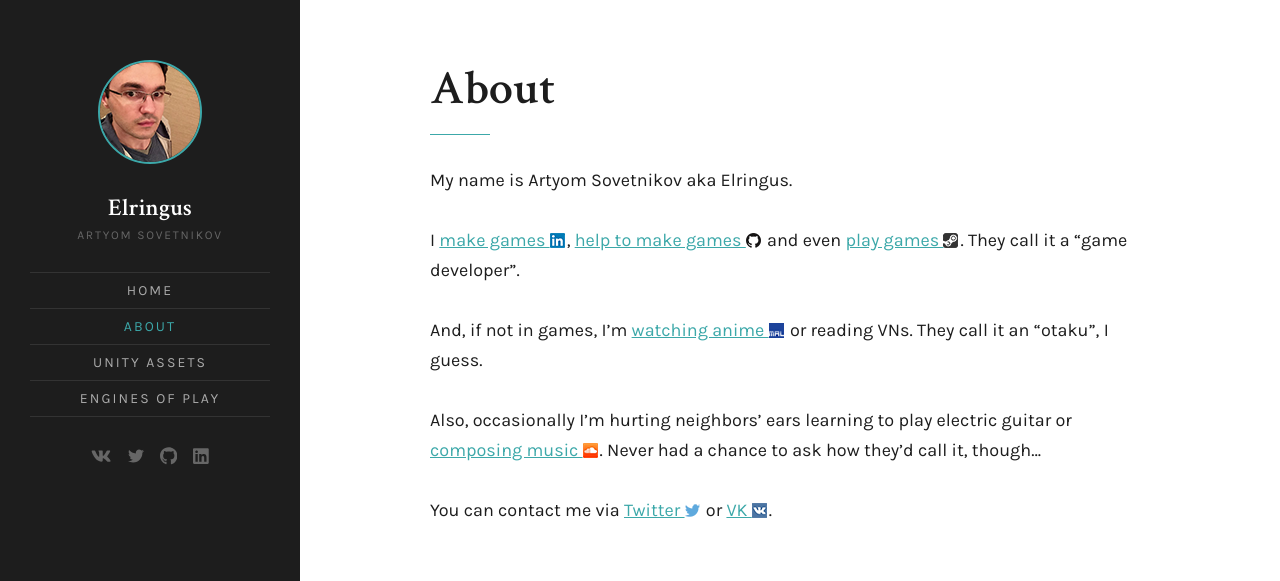
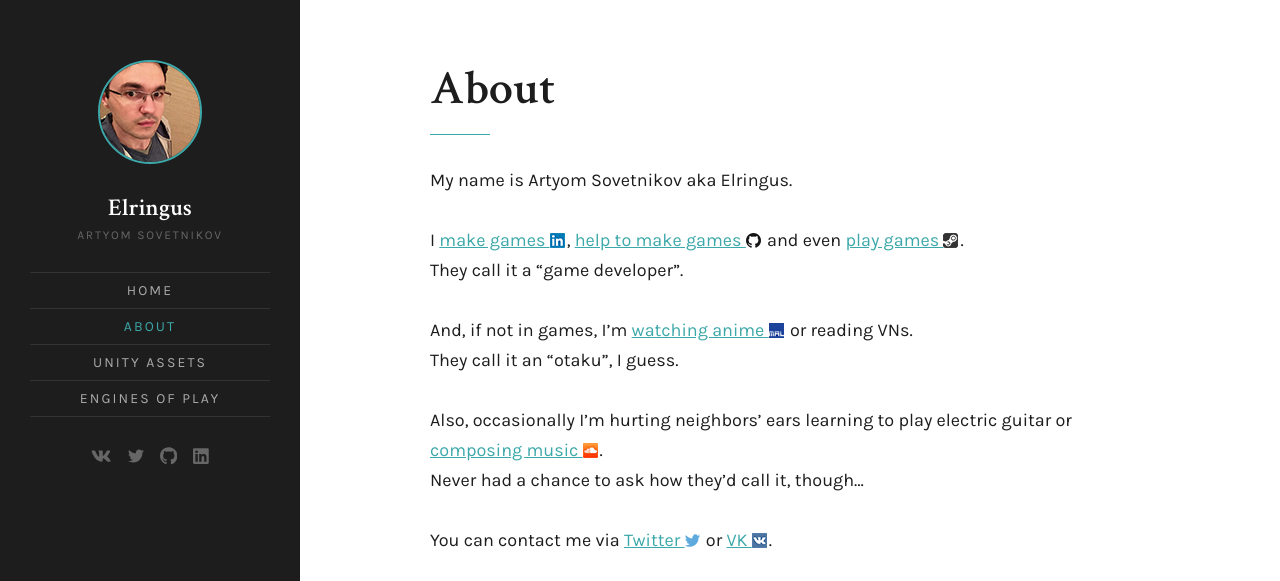
Before and after one commit to Elringus/ElringusMe, a Jekyll site: the page built from about.md, in a window 1280 px wide, cut to the strip 0-581 px from the top of the page. Built offline with Jekyll 4.4.1, drawn with Linux system fonts in a browser that asks for light colours.

Commit message:
update about

```diff
--- a/about.md
+++ b/about.md
@@ -5,13 +5,10 @@ title: About
 
 My name is Artyom Sovetnikov aka Elringus.
 
-I <a title="LinkedIn" href="https://www.linkedin.com/in/artsov" target="_blank" rel="noopener">make games <img class="about-icon" src="/assets/images/pages/about/linked-in.png"></a>, <a title="GitHub" href="https://github.com/Elringus" target="_blank" rel="noopener">help to make games <img class="about-icon" src="/assets/images/pages/about/github.png"></a> and even <a title="Steam" href="http://steamcommunity.com/id/elringus" target="_blank" rel="noopener">play games <img class="about-icon" src="/assets/images/pages/about/steam.png"></a>.
-They call it a "game developer".
+I <a title="LinkedIn" href="https://www.linkedin.com/in/artsov" target="_blank" rel="noopener">make games <img class="about-icon" src="/assets/images/pages/about/linked-in.png"></a>, <a title="GitHub" href="https://github.com/Elringus" target="_blank" rel="noopener">help to make games <img class="about-icon" src="/assets/images/pages/about/github.png"></a> and even <a title="Steam" href="http://steamcommunity.com/id/elringus" target="_blank" rel="noopener">play games <img class="about-icon" src="/assets/images/pages/about/steam.png"></a>.<br>They call it a "game developer".
 
-And, if not in games, I’m <a title="MyAnimeList" href="https://myanimelist.net/profile/Elringus" target="_blank" rel="noopener">watching anime <img class="about-icon" src="/assets/images/pages/about/mal.png"></a> or reading VNs.
-They call it an "otaku", I guess.
+And, if not in games, I’m <a title="MyAnimeList" href="https://myanimelist.net/profile/Elringus" target="_blank" rel="noopener">watching anime <img class="about-icon" src="/assets/images/pages/about/mal.png"></a> or reading VNs.<br>They call it an "otaku", I guess.
 
-Also, occasionally I’m hurting neighbors’ ears learning to play electric guitar or <a title="SoundCloud" href="https://soundcloud.com/elringus" target="_blank" rel="noopener">composing music <img class="about-icon" src="/assets/images/pages/about/soundcloud.png"></a>.
-Never had a chance to ask how they’d call it, though...
+Also, occasionally I’m hurting neighbors’ ears learning to play electric guitar or <a title="SoundCloud" href="https://soundcloud.com/elringus" target="_blank" rel="noopener">composing music <img class="about-icon" src="/assets/images/pages/about/soundcloud.png"></a>.<br>Never had a chance to ask how they’d call it, though...
 
 You can contact me via <a title="Twitter" href="https://twitter.com/Elringus" target="_blank" rel="noopener">Twitter <img class="about-icon" src="/assets/images/pages/about/twitter.png"></a> or <a title="VK" href="https://vk.com/elringus" target="_blank" rel="noopener">VK <img class="about-icon" src="/assets/images/pages/about/vk.png"></a>.
```
